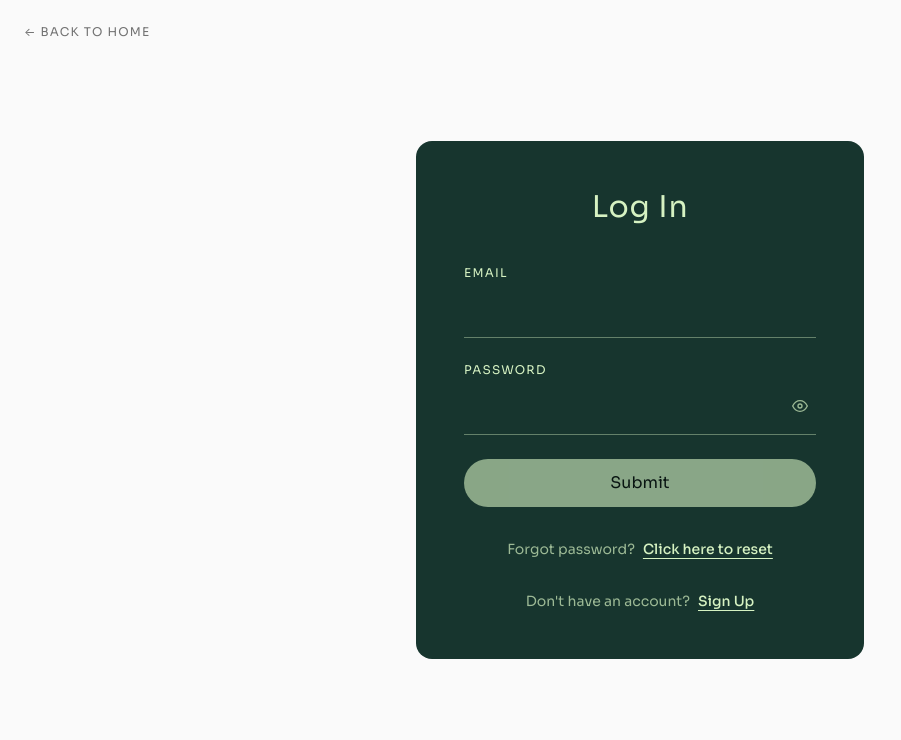
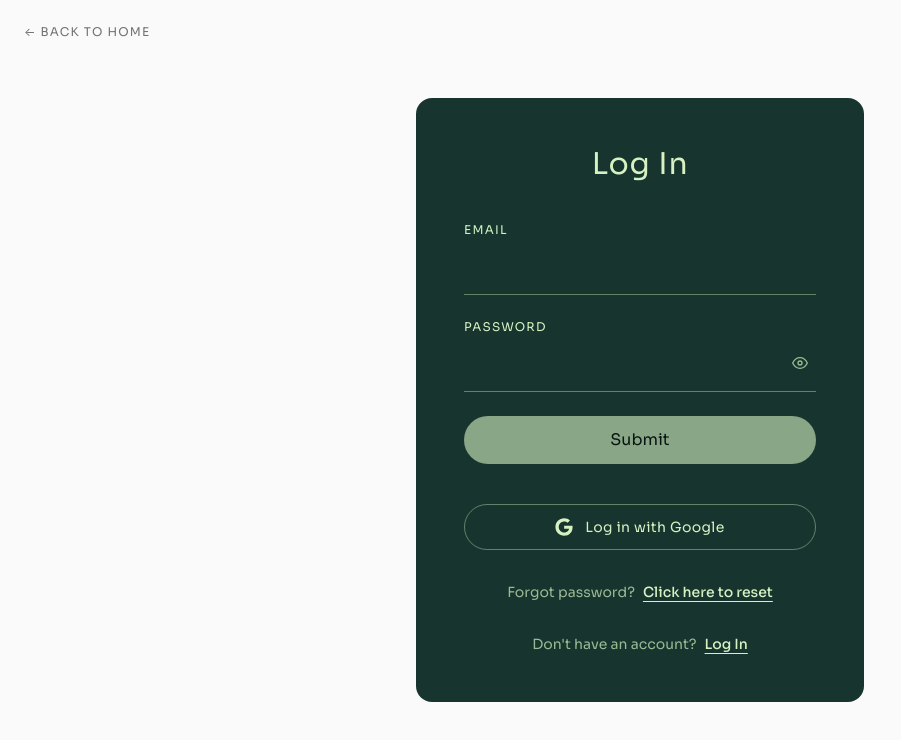
Before and after one commit to davitamiranidze/THE-BEANS, a React (Vite) app: page /login in a window 1280 px wide. Shown: the top 740 px of the page, without its empty margins (0-901 px from the left). Built offline with nearby package versions, Linux system fonts and the light colour scheme; no server answers.

Commit message:
changed login page

```diff
--- a/src/features/auth/pages/LoginPage/LoginPage.tsx
+++ b/src/features/auth/pages/LoginPage/LoginPage.tsx
@@ -9,9 +9,12 @@ import {
   loginSchema,
   type LoginFormData,
 } from "@/features/auth/schemas/login.schema";
+import { useGoogleLoginMutation } from "../../mutations/useGoogleLoginMutation";
+import { FaGoogle } from "react-icons/fa";
 
 export default function LoginPage() {
   const login = useLoginMutation();
+  const googleLogin = useGoogleLoginMutation();
   const {
     register,
     handleSubmit,
@@ -57,6 +60,20 @@ export default function LoginPage() {
             {login.isPending ? "Logging In" : "Submit"}
           </button>
         </form>
+        <div className="mt-10">
+          <button
+            type="button"
+            className="w-full flex items-center justify-center gap-3
+                  rounded-full border border-[#D6F2C2]/40
+                  py-3 text-[#D6F2C2]
+                  transition hover:bg-[#D6F2C2]/10"
+            onClick={() => googleLogin.mutate()}
+            disabled={googleLogin.isPending}
+          >
+            <FaGoogle className="text-lg" />
+            <span className="text-sm tracking-wide">Log in with Google</span>
+          </button>
+        </div>
         <div className="mt-8 text-center text-sm text-[#D6F2C2]/70 flex flex-col md:flex-row justify-center gap-2">
           <p>Forgot password?</p>
           <Link
@@ -72,7 +89,7 @@ export default function LoginPage() {
             to="/signup"
             className="font-medium text-[#D6F2C2] underline underline-offset-4 hover:opacity-80"
           >
-            Sign Up
+            Log In
           </Link>
         </div>
       </div>
```
